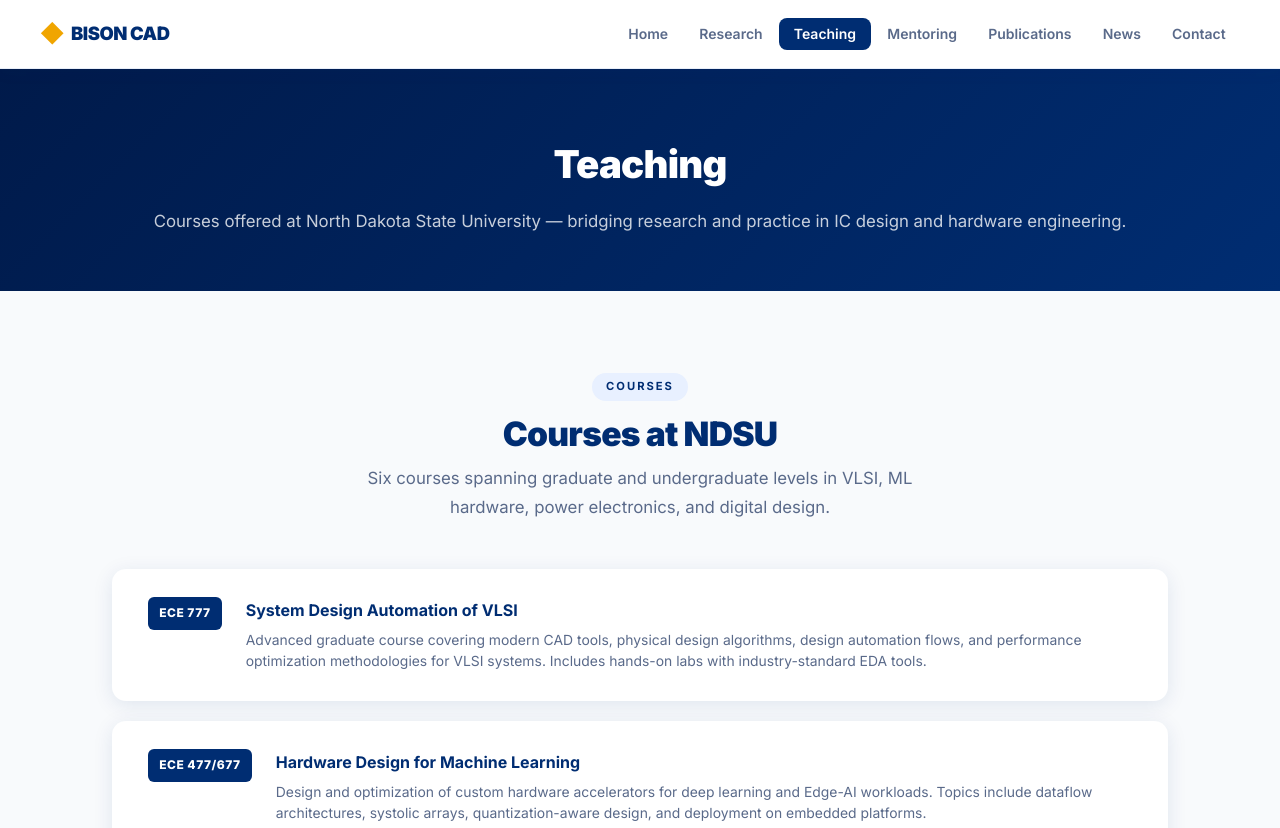
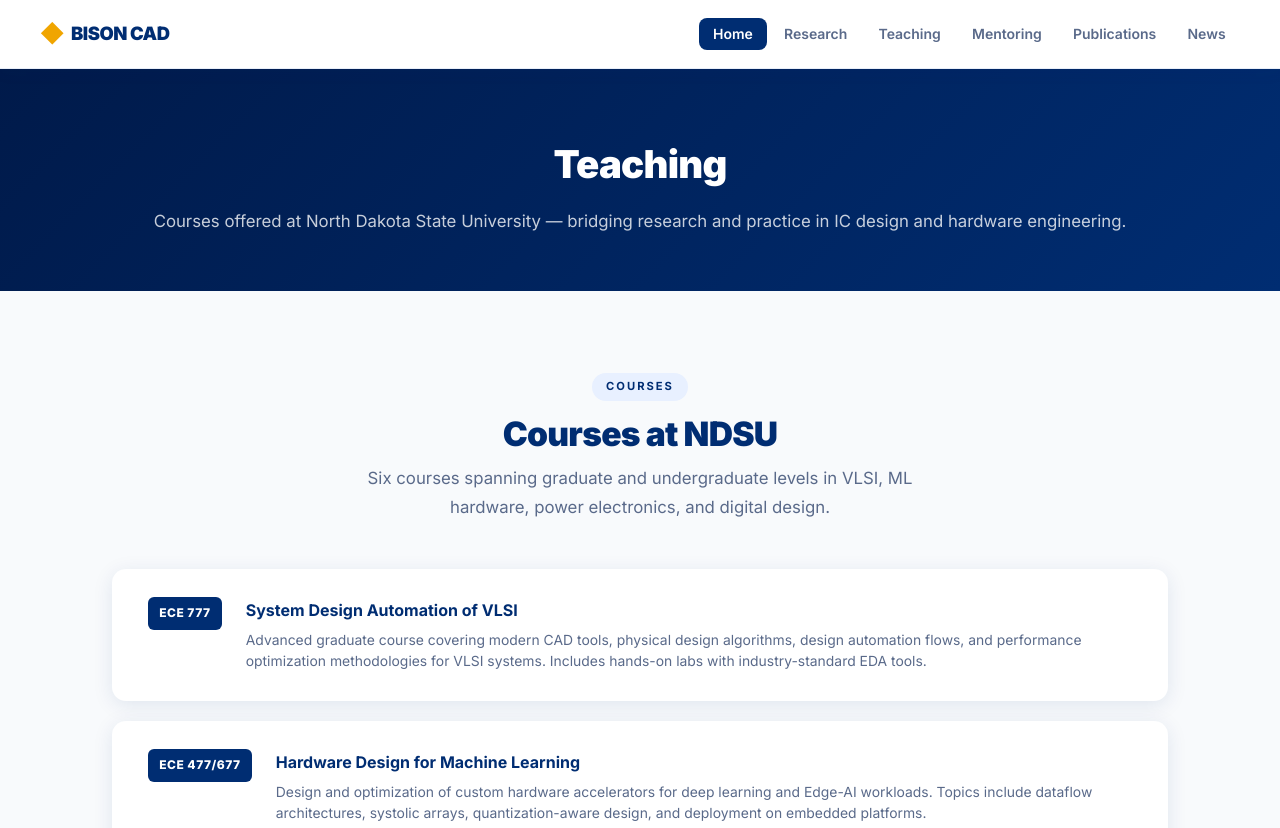
Before and after one commit to umamahesh-tida/umamahesh-tida.github.io, a plain HTML site: page teaching.html in a window 1280 px wide. Shown: the top 828 px of the page. Drawn offline with Linux system fonts and the light colour scheme.

Commit message:
Update navbar links for active state

```diff
--- a/teaching.html
+++ b/teaching.html
@@ -9,16 +9,16 @@
 </head>
 <body>
 
+<!-- ── NAVBAR ──────────────────────────────── -->
 <nav class="navbar">
   <a href="index.html" class="navbar-brand"><span class="dot">◆</span> BISON CAD</a>
   <ul class="navbar-links">
-    <li><a href="index.html">Home</a></li>
+    <li><a href="index.html" class="active">Home</a></li>
     <li><a href="research.html">Research</a></li>
-    <li><a href="teaching.html" class="active">Teaching</a></li>
+    <li><a href="teaching.html">Teaching</a></li>
     <li><a href="mentoring.html">Mentoring</a></li>
     <li><a href="publications.html">Publications</a></li>
     <li><a href="news.html">News</a></li>
-    <li><a href="contact.html">Contact</a></li>
   </ul>
 </nav>
 
```
